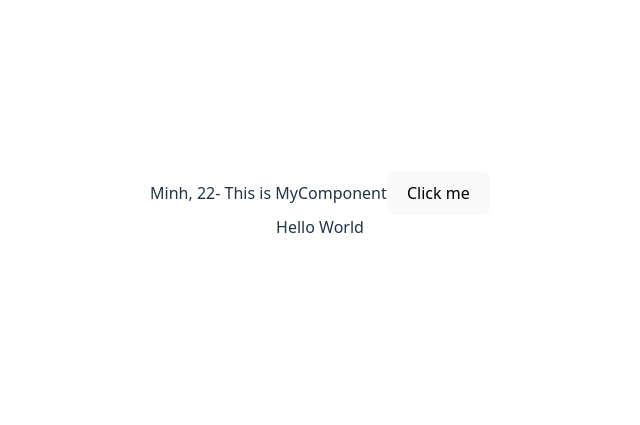
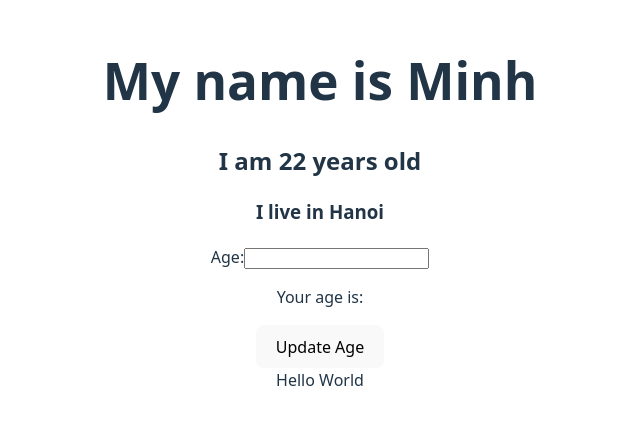
Before and after one commit to Minh3132004/ReactJS_Tutorial, a React (Vite) app in the folder my-app/: page / in a window 1280 px wide. Shown: the part 195-620 px from the top of the page, without its empty margins (320-960 px from the left). Built offline with nearby package versions, Linux system fonts and the light colour scheme.

Commit message:
Xử lý sự kiện với Form

```diff
--- a/my-app/src/components/MyComponent.jsx
+++ b/my-app/src/components/MyComponent.jsx
@@ -1,26 +1,36 @@
 import { useState } from "react";
 
 function MyComponent() {
+    const [ageTemp , setAgeTemp] = useState();
     const [state, setState] = useState({
         name: 'Minh',
         age: 22,
         address: 'Hanoi'
     });
 
-    const handleClick = (event) => {
-        console.log(event.target);
+    const handleChange = (event) => {
+        setAgeTemp(event.target.value);
+    }
+
+    const handleSubmit = (event) => {
+        event.preventDefault(); // Prevent the default form submission behavior
         setState({
-            ...state, // spread operator to keep other state properties (sẽ giữ lại các thuộc tính state khác : name, address)
-            age: 30
+            ...state ,
+            age: ageTemp
         });
-        console.log("My name is " + state.name + ", I'm " + state.age + " years old." + " I live in " + state.address);
-    };
+    }
 
     return (
         <div>
-            {state.name}, {state.age}-
-            This is MyComponent
-            <button onClick={handleClick} >Click me</button>
+            <h1>My name is {state.name}</h1>
+            <h2>I am {state.age} years old</h2>
+            <h3>I live in {state.address}</h3>
+            <form onSubmit={handleSubmit}>
+                <label htmlFor="age">Age:</label>
+                <input type="text" onChange={handleChange}/>
+                <p>Your age is: {ageTemp}</p>
+                <button>Update Age</button>
+            </form>
         </div>
     );
 }
```
